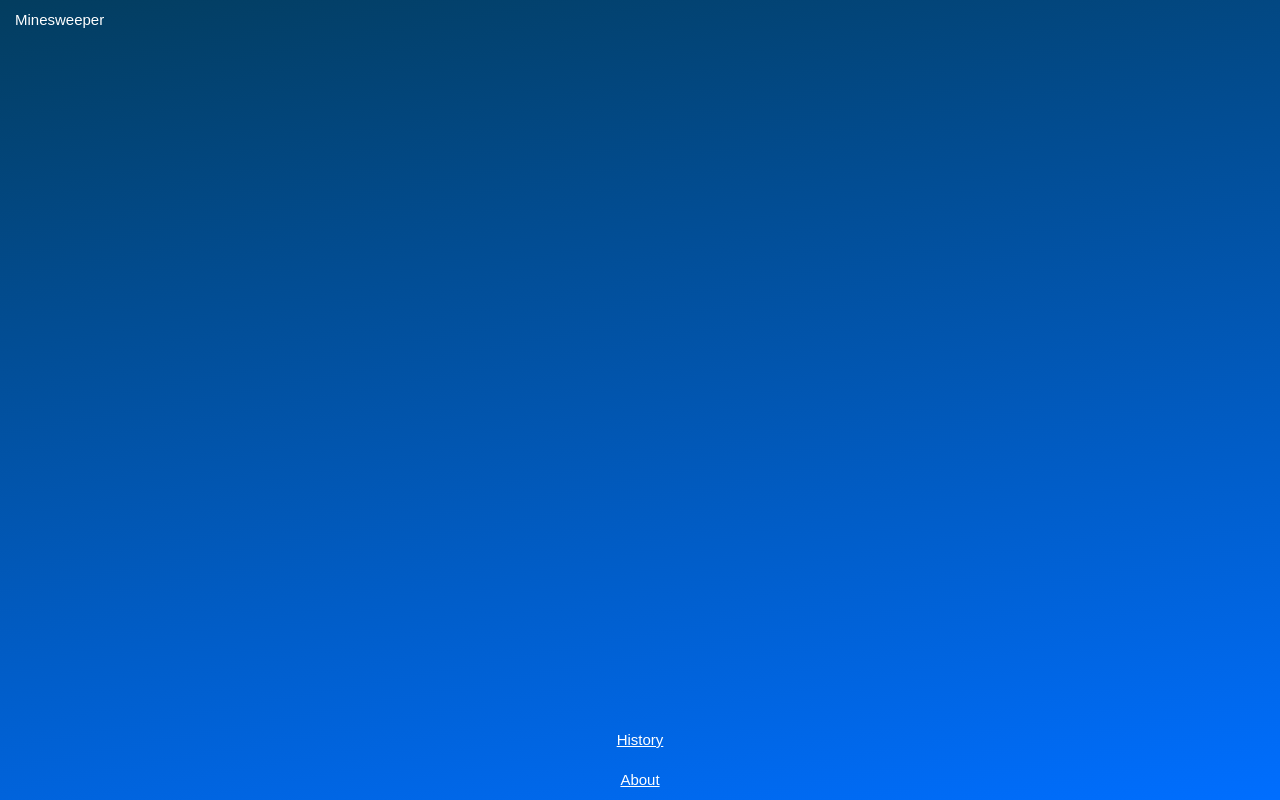
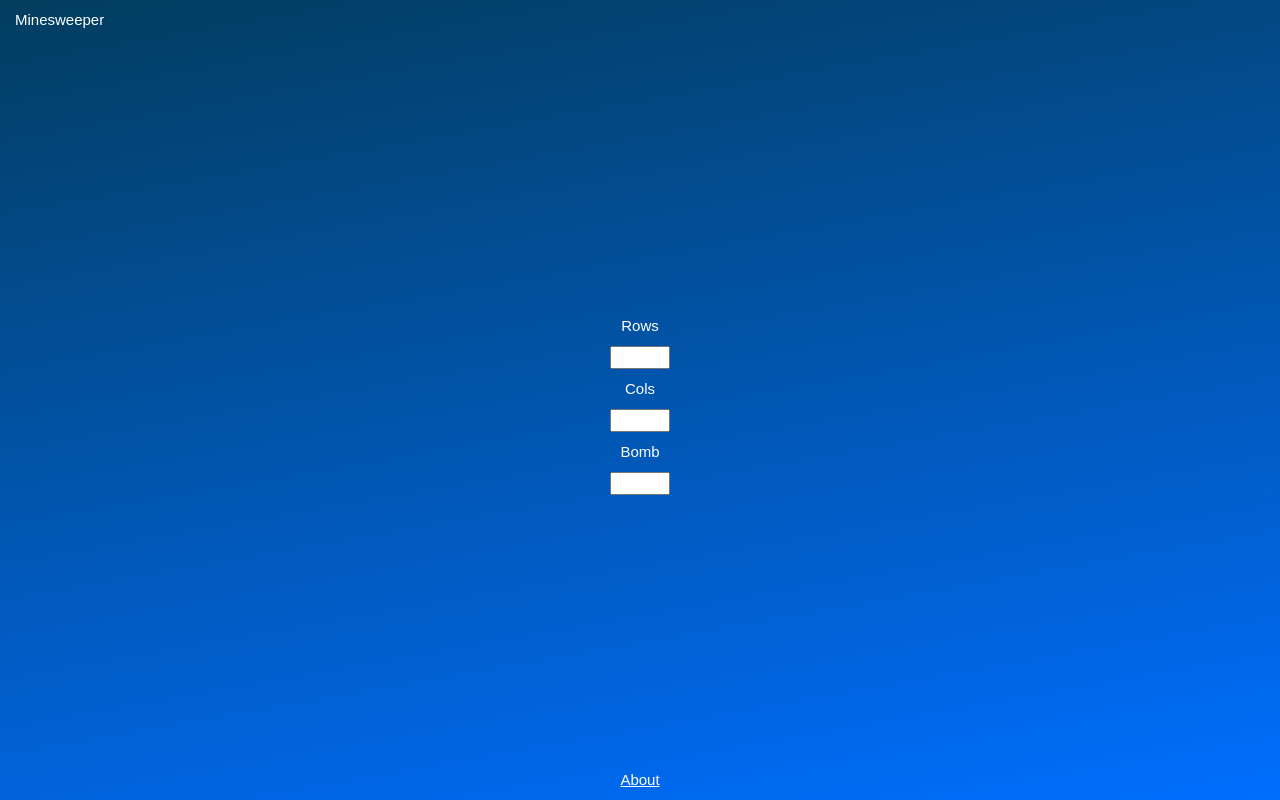
Before and after one commit to riverslideRepo/minesweeper, a plain HTML site: page index.html in a window 1280 px wide. Both pictures are taken after a click on the element 1260 px from the left and 20 px from the top of the page. Drawn offline with Linux system fonts and the light colour scheme.

Commit message:
rows cols bombs fields added to the settings

```diff
--- a/index.html
+++ b/index.html
@@ -7,7 +7,7 @@
     <title>Minesweeper</title>
     <link rel="stylesheet" href="style.css">
     <script src="minesweeper.js"></script>
-    <script src="script.js"></script>
+    <script src="script.js" defer></script>
 </head>
 <body>
     <header>
@@ -20,11 +20,14 @@
         <div id="menu">
 
             <div id="middle">
+                Rows <input type="number" min="5" max="15" style="color:black;" id="setRows">
+                Cols <input type="number" min="5" max="15" style="color:black;" id="setCols">
+                Bomb <input type="number" min="5" max="15" style="color:black;" id="setBombs">
+
             </div>
 
             <div id="bottom">
 
-                <a href="history.html">History</a>
                 <a href="about.html">About</a>
 
             </div>
@@ -65,5 +68,4 @@
         <div id="year">2020</div>
     </footer>
 </body>
-<script src="script.js"></script>
 </html>
```
